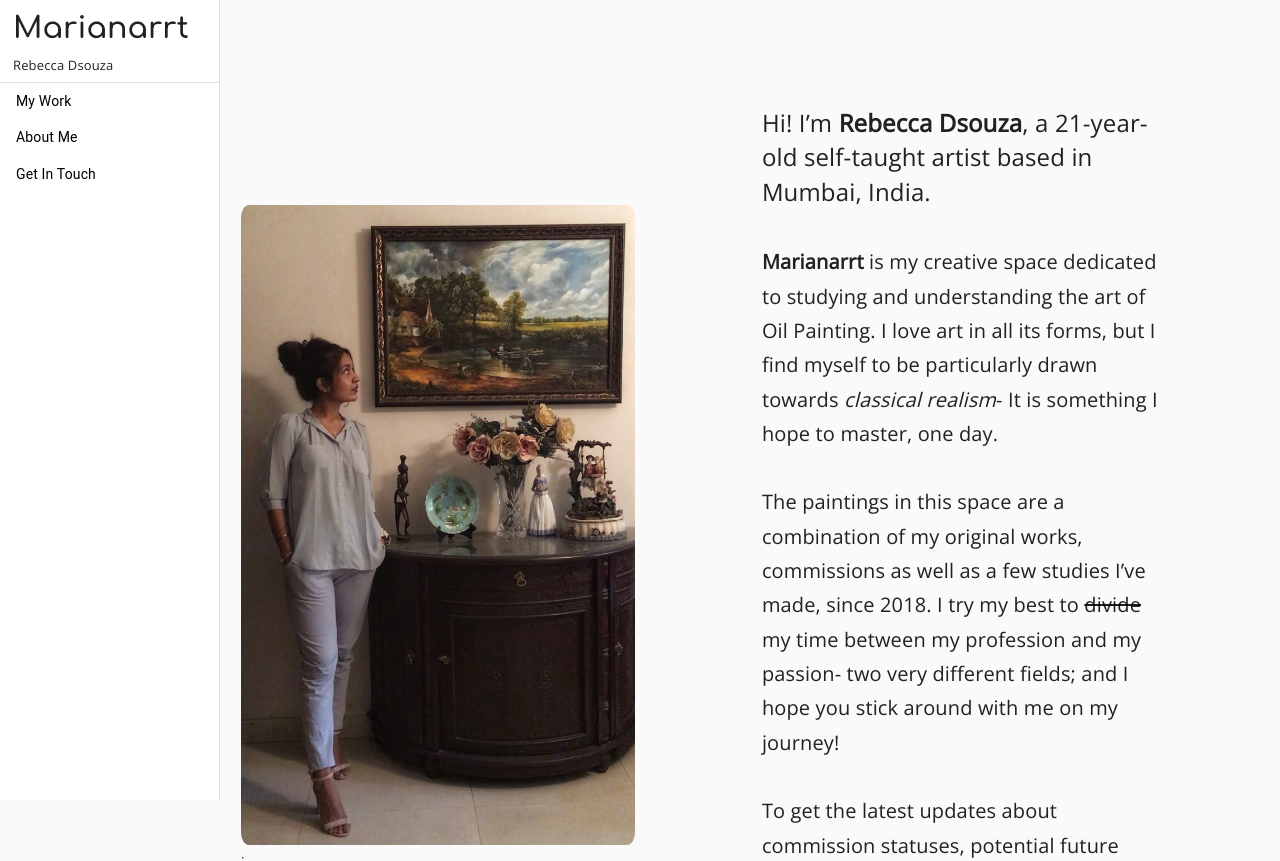
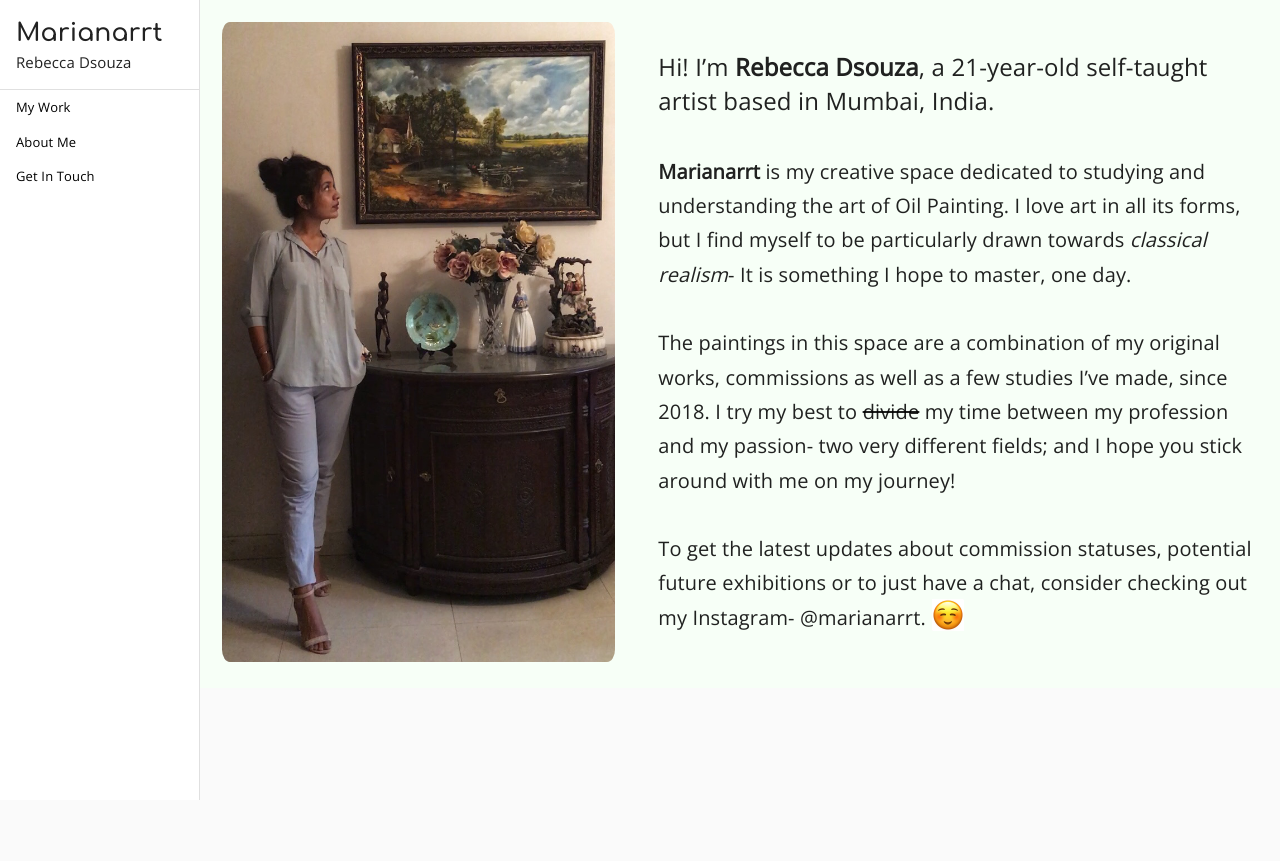
Before and after one commit to rebeccad71011/marianarrt, a React (Create React App) app: page /about in a window 1280 px wide. Shown: the top 861 px of the page. After the commit the page ends 800 px from the top, so only its background shows below. Built offline with nearby package versions, Linux system fonts and the light colour scheme; a web font is replaced by a local one.

Commit message:
improved UI

```diff
--- a/src/assests/css/style.css
+++ b/src/assests/css/style.css
@@ -11,3 +11,7 @@
       flex-direction: column;
     }
   }
+
+  .main-background {
+    background-color: #F7FFF7;
+  }
--- a/src/components/About.js
+++ b/src/components/About.js
@@ -17,9 +17,9 @@ import '../assests/css/style.css'
 export default function MediaCard() {
 
   return (
-    <div className="flex-container">
+    <div className="flex-container main-background">
         <div style={styles.pictureBox}>
-            <img style={styles.picture} src={becca} alt="This is Becca" />;
+            <img style={styles.picture} src={becca} alt="This is Becca" />
         </div>
         <div style={styles.descriptionBox}>
             {/* <div className="comfortaa-name" style={styles.name}>
@@ -38,7 +38,7 @@ export default function MediaCard() {
             </div>
         </div>
     </div>
-  );
+  )
 }
 
 const styles = {
@@ -46,8 +46,7 @@ const styles = {
         flex:1,
         display:'flex',
         flexDirection:'row',
-        justifyContent:'center',
-        alignItems:'center',
+
         // backgroundColor:'red'
     },
     pictureBox:{
@@ -72,8 +71,7 @@ const styles = {
         justifyContent:'center',
         alignItems:'center',
         // backgroundColor:'blue',
-        margin:"10%",
-
+        margin:"2%",
     },
     name:{
         fontSize:'5vh'
--- a/src/components/Home.js
+++ b/src/components/Home.js
@@ -9,13 +9,16 @@ import Button from '@material-ui/core/Button';
 import Typography from '@material-ui/core/Typography';
 import Tabletop from 'tabletop';
 
+import '../assests/css/style.css'
+import '../assests/css/font.css'
+
 const useStyles = makeStyles({
   root: {
     flex:1,
     maxWidth: '60vw',
-    color:"red",
-    margin:"3%",
-    padding:"4%"
+    margin:"4%",
+    padding:"1%",
+    // mintWidth: '50vw',
   },
   media: {
     maxHeight: '50vh',
@@ -39,12 +42,12 @@ export default function MediaCard() {
   }, []);
 
   return (
-    <div style={styles.container}>
+    <div style={styles.container} className="main-background">
         {Paintings.map(Painting => {
             const url = "https://drive.google.com/uc?export=view&id="+FILE_ID_REGEX.exec(Painting.img_url)
               return (
-                <Card className={classes.root}>
-                    <CardActionArea>
+                <Card className={classes.root} raised={true}>
+
                         <CardMedia
                             component="img"
                             className={classes.media}
@@ -52,17 +55,16 @@ export default function MediaCard() {
                             title="Sweet Waters"
                         />
                             <CardContent>
-                            <Typography gutterBottom variant="h6" component="h2">
+                            <Typography style={styles.paintingName}>
                                 {Painting.name}
                             </Typography>
-                            <Typography variant="body2" color="textSecondary" component="p">
+                            <Typography variant="body2" color="textSecondary" component="p" style={styles.paintingDimensions}>
                                 {Painting.details}
                             </Typography>
-                            <Typography variant="body2" color="textSecondary" component="p">
+                            <Typography variant="body2" color="textSecondary" component="p" style={styles.paintingDimensions}>
                                 {Painting.dimensions}
                             </Typography>
                         </CardContent>
-                    </CardActionArea>
                 </Card>
               )
         })}
@@ -77,6 +79,12 @@ const styles = {
         flexDirection:'column',
         justifyContent:'center',
         alignItems:'center',
-        padding:"3%",
+        padding:"1%",
+    },
+    paintingName: {
+      fontSize:'2vh'
+    },
+    paintingDimensions: {
+      fontSize:'1.4vh'
     }
 }
--- a/src/components/Navbar.js
+++ b/src/components/Navbar.js
@@ -1,4 +1,4 @@
-import React, {useState} from "react";
+import React, {useState,} from "react";
 import PropTypes from "prop-types";
 import AppBar from "@material-ui/core/AppBar";
 import CssBaseline from "@material-ui/core/CssBaseline";
@@ -23,8 +23,9 @@ import becca from '../images/beccas-profile.jpg'
 import '../assests/css/font.css'
 
 
-
-const drawerWidth = 220;
+const { innerWidth: width, innerHeight: height } = window;
+console.log(window);
+const drawerWidth = 200;
 
 const useStyles = makeStyles((theme) => ({
   root: {
@@ -76,7 +77,7 @@ export default function Navbar( props )  {
     };
 
     const drawer = (
-      <div>
+      <div style={styles.container}>
       <div style={styles.profileImgContainer}>
                 {/* <img alt="Remy Sharp" style={styles.profileImg} src={becca} className={classes.large}/> */}
                 <div className="comfortaa-name" style={styles.name}>
@@ -88,7 +89,7 @@ export default function Navbar( props )  {
             </div>
 
             <Divider />
-            <List style={styles.linkContainer}>
+            <List style={styles.linkContainer} className="main-description">
                 <NavLink to="/" style={styles.navlink}>
                   <ListItem button key={1}>
                     My Work
@@ -160,31 +161,34 @@ export default function Navbar( props )  {
 }
 
 const styles = {
+    container: {
+      backgroundColor:'#FFFF',
+      flex:1
+    },
     profileImgContainer: {
-      margin: 8,
+      margin: "8%",
     },
-    profileImg: {
-      height: 80,
-      width: 80,
-      borderRadius: 40,
-    },
+    // profileImg: {
+    //   height: 80,
+    //   width: 80,
+    //   borderRadius: 40,
+    // },
     //default flex dir is col
     linkContainer: {
       flex:1,
-      padding:0
+      padding:0,
     },
     navlink : {
         flex:1,
         color: 'black',
         textDecoration: 'none',
-        padding:0
+        padding:0,
+        fontSize:13
     },
     name :{
-        fontSize: 30,
-        margin:5
+        fontSize: 25,
     },
     description: {
-        fontSize: 13,
-        margin:5
+        fontSize: 15,
     },
 };
```
